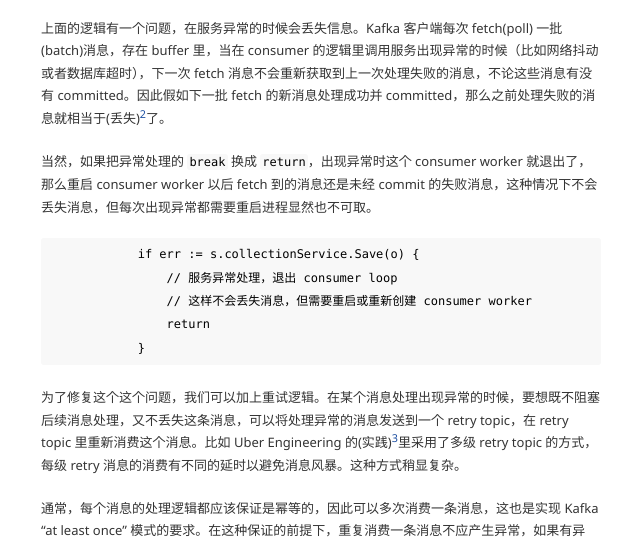
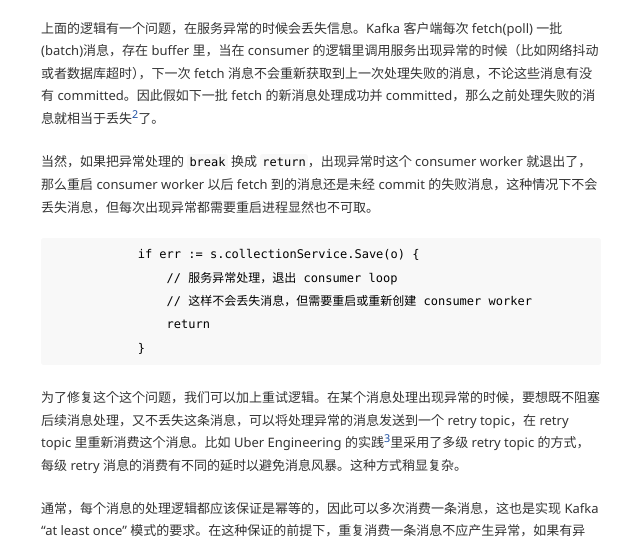
Before and after one commit to kidlj/awei, a Jekyll site: the page built from _posts/2021-04-25-kafka-consumer-loop.md, in a window 1280 px wide and 900 px high, scrolled down 851 px. Shown: the part 241-781 px from the top of the window, without its empty margins (319-959 px from the left). Built offline with Jekyll 4.4.1, drawn with Linux system fonts in a browser that asks for light colours; some of the changed text lies outside the part shown.

Commit message:
fix anchor; I'm gonna change the link styles someday.

````diff
--- a/_posts/2021-04-25-kafka-consumer-loop.md
+++ b/_posts/2021-04-25-kafka-consumer-loop.md
@@ -4,7 +4,7 @@ title: Kafka Consumer Loop 异常处理
 
 不论用什么语言的 Kafka 客户端，consumer worker 的逻辑通常是一个 fetch loop，每次获取一条或者一批消息，然后在循环里处理信息，成功以后自动或者手动 commit offset。
 
-比如使用 (segmentio/kafka-go)[1] Go 客户端的 consumer worker 逻辑如下：
+比如使用 segmentio/kafka-go[1] Go 客户端的 consumer worker 逻辑如下：
 
 ```
 func (s *Server) collectionWorker(ctx context.Context) {
@@ -38,7 +38,7 @@ func (s *Server) collectionWorker(ctx context.Context) {
 }
 ```
 
-上面的逻辑有一个问题，在服务异常的时候会丢失信息。Kafka 客户端每次 fetch(poll) 一批(batch)消息，存在 buffer 里，当在 consumer 的逻辑里调用服务出现异常的时候（比如网络抖动或者数据库超时），下一次 fetch 消息不会重新获取到上一次处理失败的消息，不论这些消息有没有 committed。因此假如下一批 fetch 的新消息处理成功并 committed，那么之前处理失败的消息就相当于(丢失)[2]了。
+上面的逻辑有一个问题，在服务异常的时候会丢失信息。Kafka 客户端每次 fetch(poll) 一批(batch)消息，存在 buffer 里，当在 consumer 的逻辑里调用服务出现异常的时候（比如网络抖动或者数据库超时），下一次 fetch 消息不会重新获取到上一次处理失败的消息，不论这些消息有没有 committed。因此假如下一批 fetch 的新消息处理成功并 committed，那么之前处理失败的消息就相当于丢失[2]了。
 
 当然，如果把异常处理的 `break` 换成 `return`，出现异常时这个 consumer worker 就退出了，那么重启 consumer worker 以后 fetch 到的消息还是未经 commit 的失败消息，这种情况下不会丢失消息，但每次出现异常都需要重启进程显然也不可取。
 
@@ -50,7 +50,7 @@ func (s *Server) collectionWorker(ctx context.Context) {
             }
 ```
 
-为了修复这个这个问题，我们可以加上重试逻辑。在某个消息处理出现异常的时候，要想既不阻塞后续消息处理，又不丢失这条消息，可以将处理异常的消息发送到一个 retry topic，在 retry topic 里重新消费这个消息。比如 Uber Engineering 的(实践)[3]里采用了多级 retry topic 的方式，每级 retry 消息的消费有不同的延时以避免消息风暴。这种方式稍显复杂。
+为了修复这个这个问题，我们可以加上重试逻辑。在某个消息处理出现异常的时候，要想既不阻塞后续消息处理，又不丢失这条消息，可以将处理异常的消息发送到一个 retry topic，在 retry topic 里重新消费这个消息。比如 Uber Engineering 的实践[3]里采用了多级 retry topic 的方式，每级 retry 消息的消费有不同的延时以避免消息风暴。这种方式稍显复杂。
 
 通常，每个消息的处理逻辑都应该保证是幂等的，因此可以多次消费一条消息，这也是实现 Kafka "at least once" 模式的要求。在这种保证的前提下，重复消费一条消息不应产生异常，如果有异常，应该是服务或者网络故障，可能会自动恢复或者需要人工干预修复，这时即使消费下一条消息也同样会出错。因此我们可以一直重试消费失败的消息，直到故障得到修复消息处理成功，然后自动消费下一个消息。
 
````
